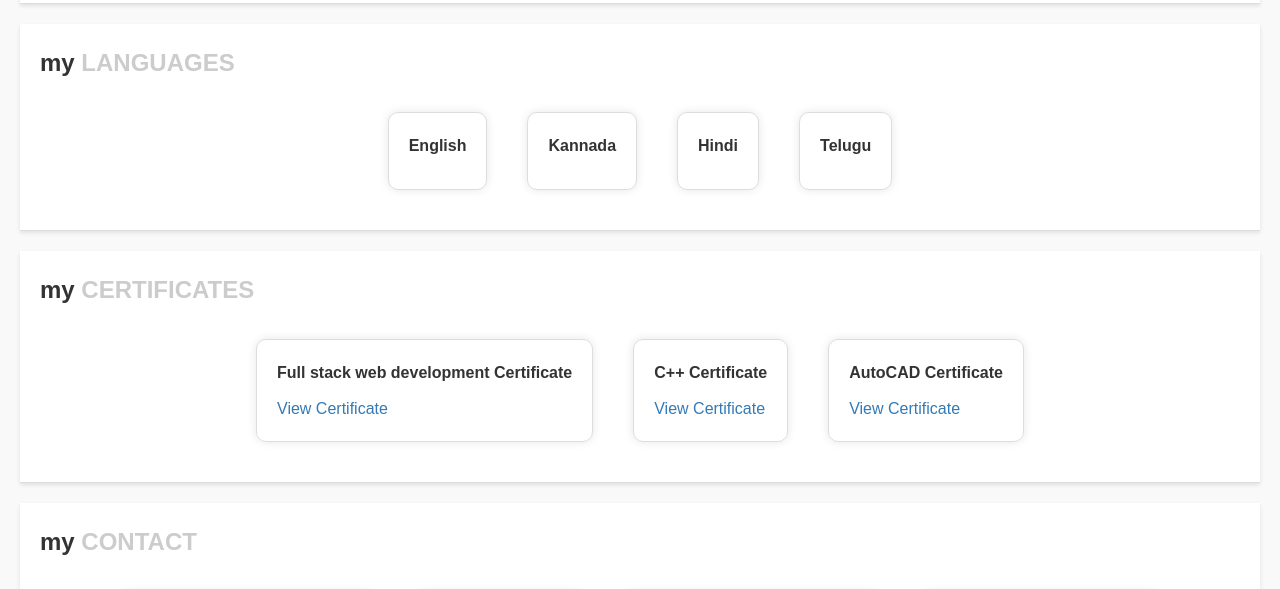
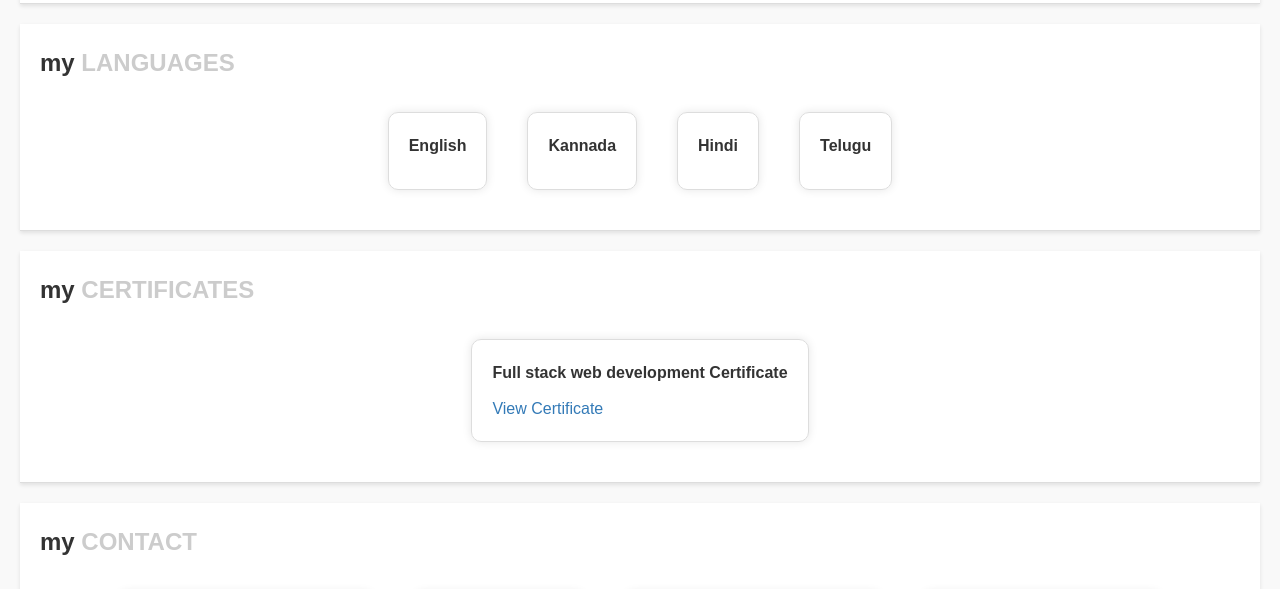
Before and after one commit to Anupamaproject/Anupamaproject.github.io, a plain HTML site: page index.html in a window 1280 px wide. Shown: the part 2231-2820 px from the top of the page. Drawn offline with nearby package versions, Linux system fonts and the light colour scheme.

Commit message:
Update index.html

```diff
--- a/index.html
+++ b/index.html
@@ -165,18 +165,8 @@
                 <div class="certificate">
                     <h4>Full stack web development Certificate</h4>
                     <p><a href="Full stack web development certificate.pdf" target="_blank" rel="noopener noreferrer">View Certificate</a></p>
+                </div>
 
-                </div>
-                <div class="certificate">
-                    <h4>C++ Certificate</h4>
-                    <p><a href="C++ certificate .pdf" target="_blank" rel="noopener noreferrer">View Certificate</a></p>
-
-                </div>
-                <div class="certificate">
-                    <h4>AutoCAD Certificate</h4>
-                    <p><a href="AutoCad certificate.pdf" target="_blank" rel="noopener noreferrer">View Certificate</a></p>
-
-                </div>
             </div>
         </section>
         <section class="contact" id="contact">
```
